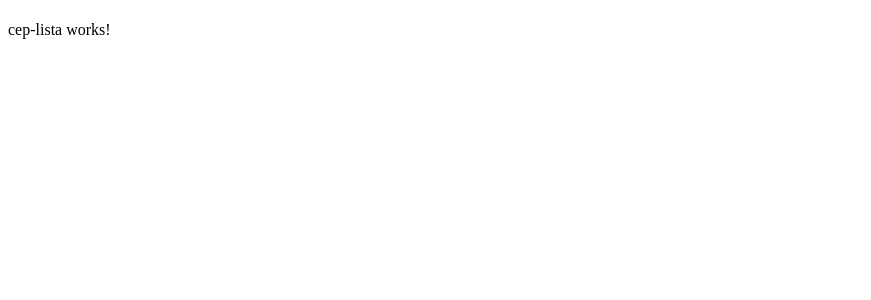
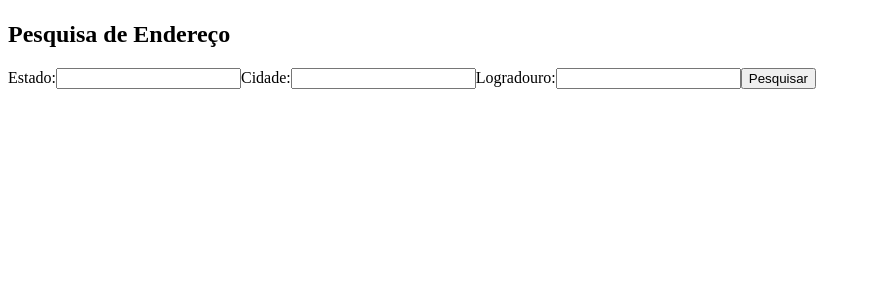
Before and after one commit to tiagocrais/fed-public-api, an Angular app: page /lista in a window 1280 px wide. Shown: the top 300 px of the page, without its empty margins (0-871 px from the left). Built offline with nearby package versions, Linux system fonts and the light colour scheme.

Commit message:
Implementando tela para pesquisa por endereco e botão de direcionamento

```diff
--- a/src/app/components/cep-lista/cep-lista.component.html
+++ b/src/app/components/cep-lista/cep-lista.component.html
@@ -1 +1,25 @@
-<p>cep-lista works!</p>
+<div>
+    <h2>Pesquisa de Endereço</h2>
+    <label for="estado">Estado:</label>
+    <input type="text" id="estado" [(ngModel)]="estado">
+    <label for="cidade">Cidade:</label>
+    <input type="text" id="cidade" [(ngModel)]="cidade">
+    <label for="logradouro">Logradouro:</label>
+    <input type="text" id="logradouro" [(ngModel)]="logradouro">
+    <button (click)="pesquisarEndereco()">Pesquisar</button>
+  </div>
+
+  <div *ngIf="enderecos && enderecos.length > 0">
+    <h3>Resultados da Pesquisa:</h3>
+    <ul>
+      <li *ngFor="let endereco of enderecos">
+        <p>CEP: {{ endereco.cep }}</p>
+        <p>Rua: {{ endereco.rua }}</p>
+        <p>Complemento: {{ endereco.complemento }}</p>
+        <p>Bairro: {{ endereco.bairro }}</p>
+        <p>Cidade: {{ endereco.cidade }}</p>
+        <p>Estado: {{ endereco.estado }}</p>
+        <p>DDD: {{ endereco.ddd }}</p>
+      </li>
+    </ul>
+  </div>
--- a/src/app/components/cep-lista/cep-lista.component.ts
+++ b/src/app/components/cep-lista/cep-lista.component.ts
@@ -1,4 +1,16 @@
+import { HttpClient } from '@angular/common/http';
 import { Component } from '@angular/core';
+import { EnderecoResponse } from 'src/app/models/enderecoResponse';
+
+interface Endereco {
+  cep: string;
+  rua: string;
+  complemento: string;
+  bairro: string;
+  cidade: string;
+  estado: string;
+  ddd: string;
+}
 
 @Component({
   selector: 'app-cep-lista',
@@ -7,4 +19,25 @@ import { Component } from '@angular/core';
 })
 export class CepListaComponent {
 
+  estado: string = '';
+  cidade: string = '';
+  logradouro: string = '';
+  enderecos: EnderecoResponse[] = [];
+  erro: string = '';
+
+  constructor(private http: HttpClient) {}
+
+  pesquisarEndereco(): void {
+
+    const apiUrl = `/api/consulta/cep/${this.estado}/${this.cidade}/${this.logradouro}`;
+
+    this.http.get(apiUrl)
+    .subscribe((data: any) => {
+      this.enderecos = data;
+    },
+    (error) => {
+
+      this.erro = error;
+    });
+  }
 }
--- a/src/app/components/cep/cep.component.css
+++ b/src/app/components/cep/cep.component.css
@@ -35,6 +35,10 @@
     cursor: pointer;
     font-size: 16px;
     transition: background-color 0.3s ease;
+  }
+
+  .button-secondary {
+    margin-left: 10px;
   }
 
   .button:hover {
--- a/src/app/components/cep/cep.component.html
+++ b/src/app/components/cep/cep.component.html
@@ -4,6 +4,8 @@
   <label for="cepInput" class="label">CEP:</label>
   <input id="cepInput" type="text" [(ngModel)]="cep" placeholder="Digite o CEP" class="input">
   <button (click)="consultarCep()" class="button">Pesquisar</button>
+  <button (click)="naoSeiCep()" class="button button-secondary">Não sei o cep</button>
+
 </div>
 
 <div *ngIf="endereco && !cepInvalido && !erro" class="result-container">
--- a/src/app/components/cep/cep.component.ts
+++ b/src/app/components/cep/cep.component.ts
@@ -1,11 +1,15 @@
 import { Component, OnInit } from '@angular/core';
 import { HttpClient } from '@angular/common/http';
 import { EnderecoResponse } from 'src/app/models/enderecoResponse';
+import { Router } from '@angular/router';
 
 @Component({
   selector: 'app-cep',
   templateUrl: './cep.component.html',
-  styleUrls: ['./cep.component.css']
+  styleUrls: ['./cep.component.css'],
+  template: `
+  <a (click)="naoSeiCep()">Não sei o cep</a>
+`
 })
 export class CepComponent implements OnInit{
 
@@ -14,7 +18,7 @@ export class CepComponent implements OnInit{
   cepInvalido: boolean = false;
   erro: string = '';
 
-  constructor(private http: HttpClient) {
+  constructor(private http: HttpClient, private router: Router) {
    }
 
   ngOnInit(): void {
@@ -46,4 +50,9 @@ export class CepComponent implements OnInit{
     }
 
   }
+
+  naoSeiCep() {
+
+    this.router.navigate(['/lista']);
+  }
 }
```
